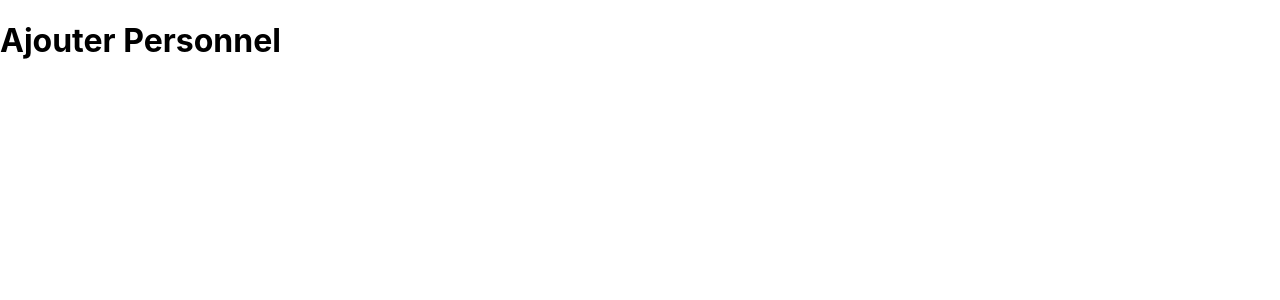
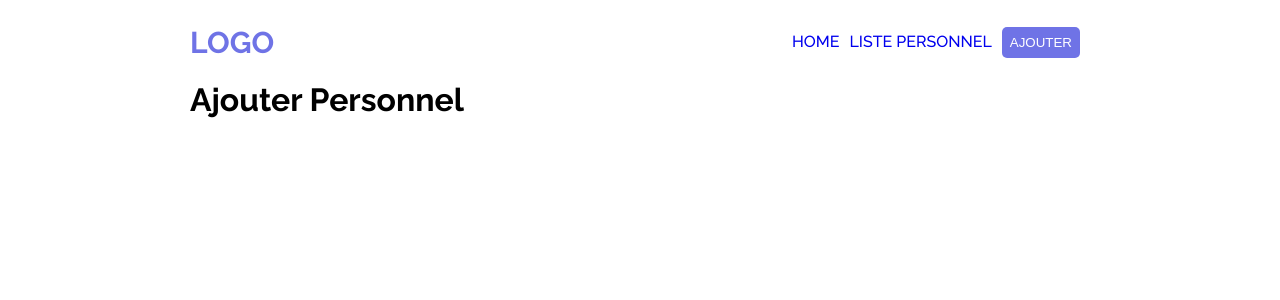
Before and after one commit to wilfried701/gestion-personnel, a Next.js app: page /ajouterPersonnel in a window 1280 px wide. Shown: the top 300 px of the page. Built offline with nearby package versions, Linux system fonts and the light colour scheme.

Commit message:
Creation du Header

```diff
--- /dev/null
+++ b/components/Header/Header.css
@@ -0,0 +1,27 @@
+header {
+  display: flex;
+  justify-content: space-between;
+  align-items: center;
+  margin-top: 25px;
+}
+header .logo {
+  font-size: 30px;
+  font-weight: bold;
+  color: #6f73e6;
+}
+header nav a {
+  margin-right: 10px;
+  text-decoration: none;
+  font-weight: 500;
+}
+header button {
+  background: #6f73e6;
+  border: none;
+  padding: 8px;
+  color: white;
+  border-radius: 5px;
+  cursor: pointer;
+}
+a:active {
+  background: #6f73e6;
+}
--- /dev/null
+++ b/components/Header/Header.jsx
@@ -0,0 +1,18 @@
+import Link from "next/link";
+
+export default function Header() {
+  return (
+    <header>
+      <div className="logo">LOGO</div>
+      <div className="menu">
+        <nav>
+          <Link href="/">HOME</Link>
+          <Link href="/personnel">LISTE PERSONNEL</Link>
+          <Link href="/ajouterPersonnel">
+            <button>AJOUTER</button>
+          </Link>
+        </nav>
+      </div>
+    </header>
+  );
+}
--- /dev/null
+++ b/components/Layout/Layout.jsx
@@ -0,0 +1,9 @@
+import Header from "../Header/Header";
+export default function Layout({ children }) {
+  return (
+    <div className="container">
+      <Header />
+      {children}
+    </div>
+  );
+}
--- a/pages/_app.js
+++ b/pages/_app.js
@@ -1,7 +1,13 @@
-import '../styles/globals.css'
+import "../styles/globals.css";
+import "../components/Header/Header.css";
+import Layout from "../components/Layout/Layout";
 
 function MyApp({ Component, pageProps }) {
-  return <Component {...pageProps} />
+  return (
+    <Layout>
+      <Component {...pageProps} />
+    </Layout>
+  );
 }
 
-export default MyApp
+export default MyApp;
--- a/styles/globals.css
+++ b/styles/globals.css
@@ -1,26 +1,8 @@
-html,
+@import url("https://fonts.googleapis.com/css2?family=Raleway:wght@100;300;400;500;700&display=swap");
 body {
-  padding: 0;
-  margin: 0;
-  font-family: -apple-system, BlinkMacSystemFont, Segoe UI, Roboto, Oxygen,
-    Ubuntu, Cantarell, Fira Sans, Droid Sans, Helvetica Neue, sans-serif;
+  font-family: "Raleway", sans-serif;
 }
-
-a {
-  color: inherit;
-  text-decoration: none;
+.container {
+  width: 900px;
+  margin: auto;
 }
-
-* {
-  box-sizing: border-box;
-}
-
-@media (prefers-color-scheme: dark) {
-  html {
-    color-scheme: dark;
-  }
-  body {
-    color: white;
-    background: black;
-  }
-}
```
Also changed, not shown: styles/Home.module.css (deleted, +0 -129 lines).
